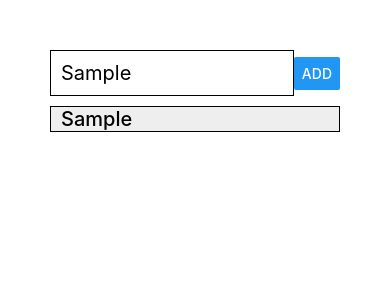
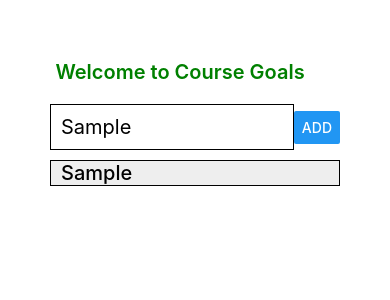
Before and after one commit to di0nys1s/rn-goal, a React Native app: screen / in a window 390 px wide. Both pictures are taken after typing "Sample" into the empty fields and a click on the button "ADD". Shown: the top 300 px of the page. Built offline with nearby package versions, Linux system fonts and the light colour scheme.

Commit message:
delete function and header added

```diff
--- a/App.js
+++ b/App.js
@@ -1,7 +1,8 @@
 import React, { useState } from "react";
-import { StyleSheet, View, FlatList, Alert } from "react-native";
+import { StyleSheet, View, FlatList, Alert, Text } from "react-native";
 import Box from "./components/Box";
 import GoalInput from "./components/GoalInput";
+import Header from "./components/Header";
 
 export default function App() {
   const [courseGoals, setCourseGoals] = useState([]);
@@ -10,15 +11,26 @@ export default function App() {
     if (goalInput === "") {
       Alert.alert("Warning", "You cannot add an empty goal");
     } else {
-      setCourseGoals([
-        ...courseGoals,
-        { key: Math.random().toString(), value: goalInput }
+      setCourseGoals(prevGoals => [
+        ...prevGoals,
+        { id: Math.random().toString(), value: goalInput }
       ]);
     }
   };
 
+  const deleteGoalHandler = goalID => {
+    setCourseGoals(prevGoals => {
+      return prevGoals.filter(item => item.id !== goalID);
+    });
+  };
+
   return (
     <View style={styles.screen}>
+      <Header
+        headerStyle={styles.headerStyle}
+        textStyle={styles.textStyle}
+        headerText="Welcome to Course Goals"
+      />
       <GoalInput
         inputContainerStyle={styles.inputContainer}
         textInputStyle={styles.textInput}
@@ -27,9 +39,15 @@ export default function App() {
         onAddGoal={addGoalHandler}
       />
       <FlatList
-        keyExtractor={(item, index) => item.key}
+        keyExtractor={(item, index) => item.id}
         data={courseGoals}
-        renderItem={itemData => <Box text={itemData.item.value} />}
+        renderItem={itemData => (
+          <Box
+            id={itemData.item.id}
+            onDelete={deleteGoalHandler}
+            text={itemData.item.value}
+          />
+        )}
       />
     </View>
   );
@@ -50,5 +68,20 @@ const styles = StyleSheet.create({
     padding: 10,
     width: "90%",
     fontSize: 20
+  },
+  headerStyle: {
+    textAlign: "center",
+    color: "red"
+  },
+  headerStyle: {
+    alignItems: "center",
+    marginLeft: -30,
+    marginTop: 10,
+    marginBottom: 20
+  },
+  textStyle: {
+    color: "green",
+    fontSize: 20,
+    fontWeight: "600"
   }
 });
--- a/components/Box.jsx
+++ b/components/Box.jsx
@@ -1,11 +1,15 @@
 import React from "react";
-import { StyleSheet, Text, View } from "react-native";
+import { StyleSheet, Text, View, TouchableOpacity } from "react-native";
 
 const Box = props => {
   return (
-    <View style={styles.boxStyle}>
-      <Text style={styles.textStyle}>{props.text}</Text>
-    </View>
+    <TouchableOpacity
+      activeOpacity={0.7}
+      onPress={props.onDelete.bind(this, props.id)}>
+      <View style={styles.boxStyle}>
+        <Text style={styles.textStyle}>{props.text}</Text>
+      </View>
+    </TouchableOpacity>
   );
 };
 
--- /dev/null
+++ b/components/Header.jsx
@@ -0,0 +1,12 @@
+import React from "react";
+import { View, Text } from "react-native";
+
+const Header = props => {
+  return (
+    <View style={props.headerStyle}>
+      <Text style={props.textStyle}>{props.headerText}</Text>
+    </View>
+  );
+};
+
+export default Header;
```
Also changed, not shown: components/GoalInput.jsx (indentation only).
